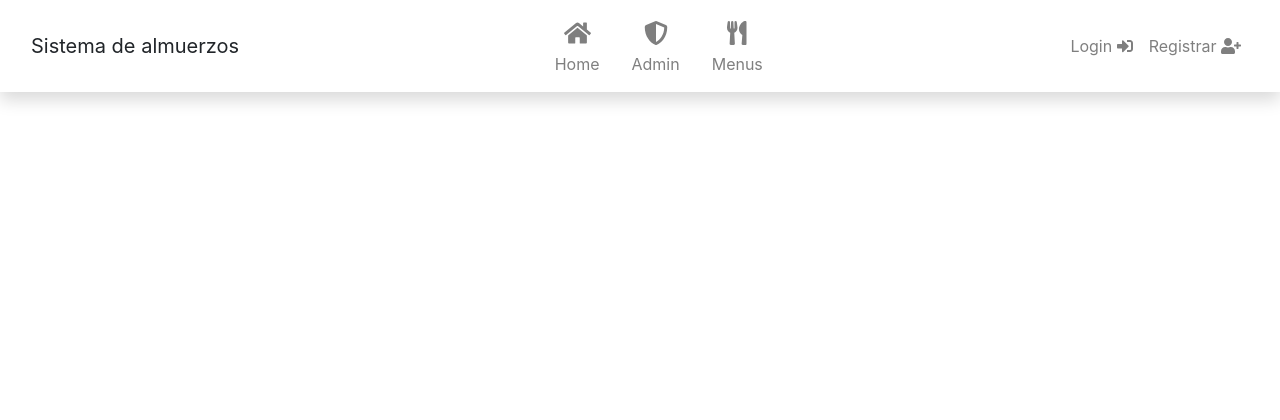
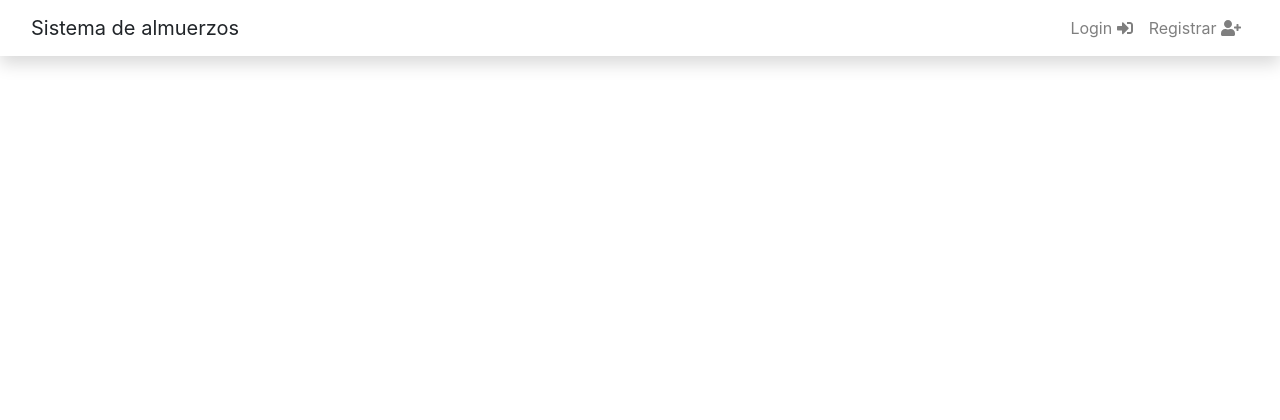
Before and after one commit to IgnacioZentenoSmith/Backend-Test-Zenteno, a Django app: template backendzenteno/templates/base.html in a window 1280 px wide. Shown: the top 420 px of the page. Run offline with Django 3.2, Linux system fonts and the light colour scheme; the template is opened without the code that fills it, so the values that code supplies are empty; some libraries are stand-ins or nearby versions.

Commit message:
base de menu con reconocimiento de usuario logeado

```diff
--- a/backendzenteno/templates/layout/menu.html
+++ b/backendzenteno/templates/layout/menu.html
@@ -8,7 +8,8 @@
         </ul>
         <ul class="navbar-nav m-auto text-center">
 
-
+            {% if not user.is_anonymous %}
+            <!-- Estoy logeado -->
             <li class="nav-item mx-2">
                 <a class="nav-link" href="">
                     <span style="font-size: 1.5em;">
@@ -36,20 +37,29 @@
                     Menus
                 </a>
             </li>
-
-
+            {% endif %}
         </ul>
 
         <!-- Right Side Of Navbar -->
         <ul class="navbar-nav ml-auto">
             <!-- Authentication Links -->
-
+            {% if not user.is_anonymous %}
+            <!-- Estoy logeado -->
             <li class="nav-item">
-                <a class="nav-link" href="">Login <i class="fas fa-sign-in-alt"></i></a>
+                <a class="nav-link" href="{% url 'users_app:user-profile' user.id %}">Mi perfil <i class="fas fa-user"></i></a>
             </li>
             <li class="nav-item"></li>
-                <a class="nav-link" href="">Registrar <i class="fas fa-user-plus"></i></a>
+                <a class="nav-link" href="{% url 'users_app:user-logout' %}">Logout <i class="fas fa-sign-out-alt"></i></a>
             </li>
+            {% else %}
+            <!-- No estoy logeado -->
+            <li class="nav-item">
+                <a class="nav-link" href="{% url 'users_app:user-login' %}">Login <i class="fas fa-sign-in-alt"></i></a>
+            </li>
+            <li class="nav-item"></li>
+                <a class="nav-link" href="{% url 'users_app:user-register' %}">Registrar <i class="fas fa-user-plus"></i></a>
+            </li>
+            {% endif %}
         </ul>
     </div>
 </nav>
```
